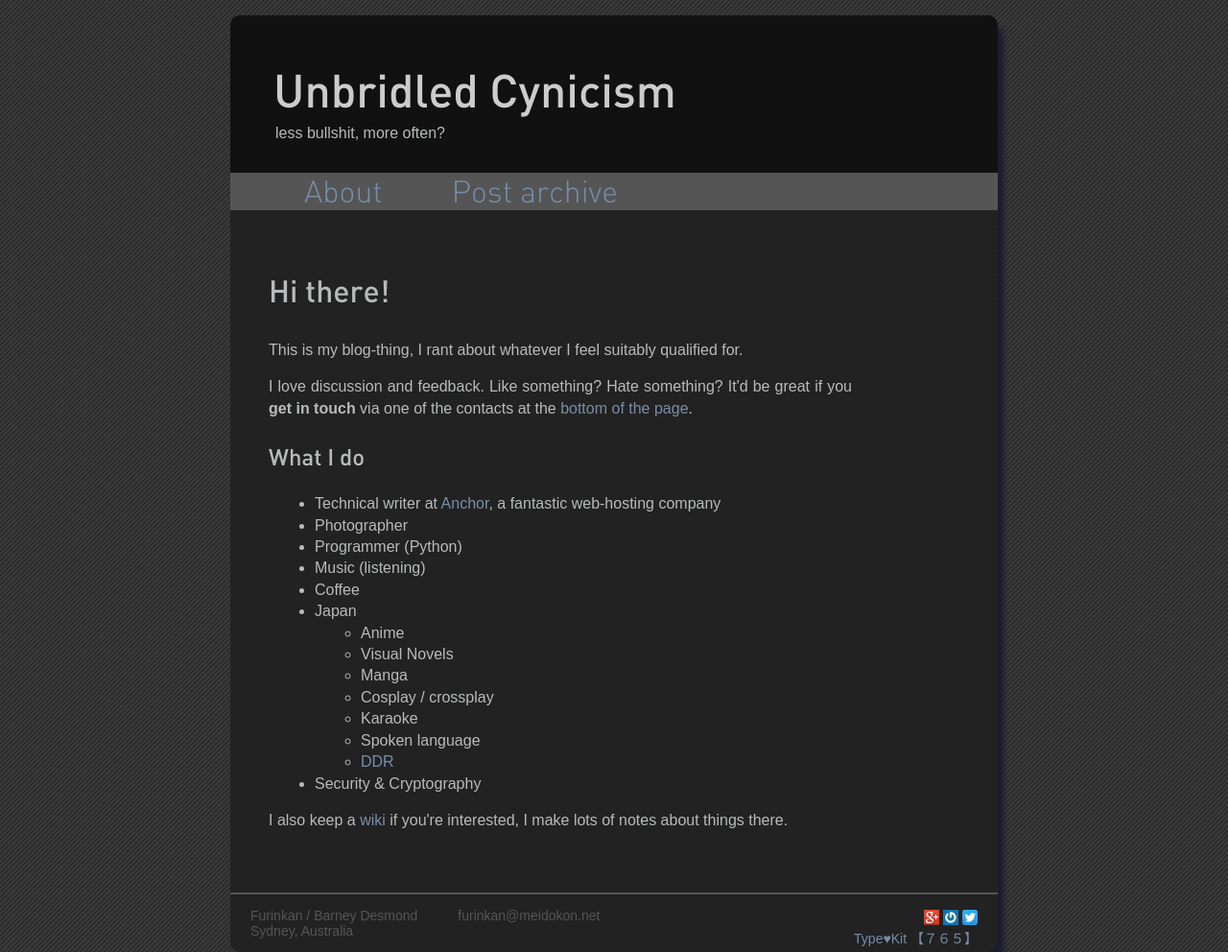
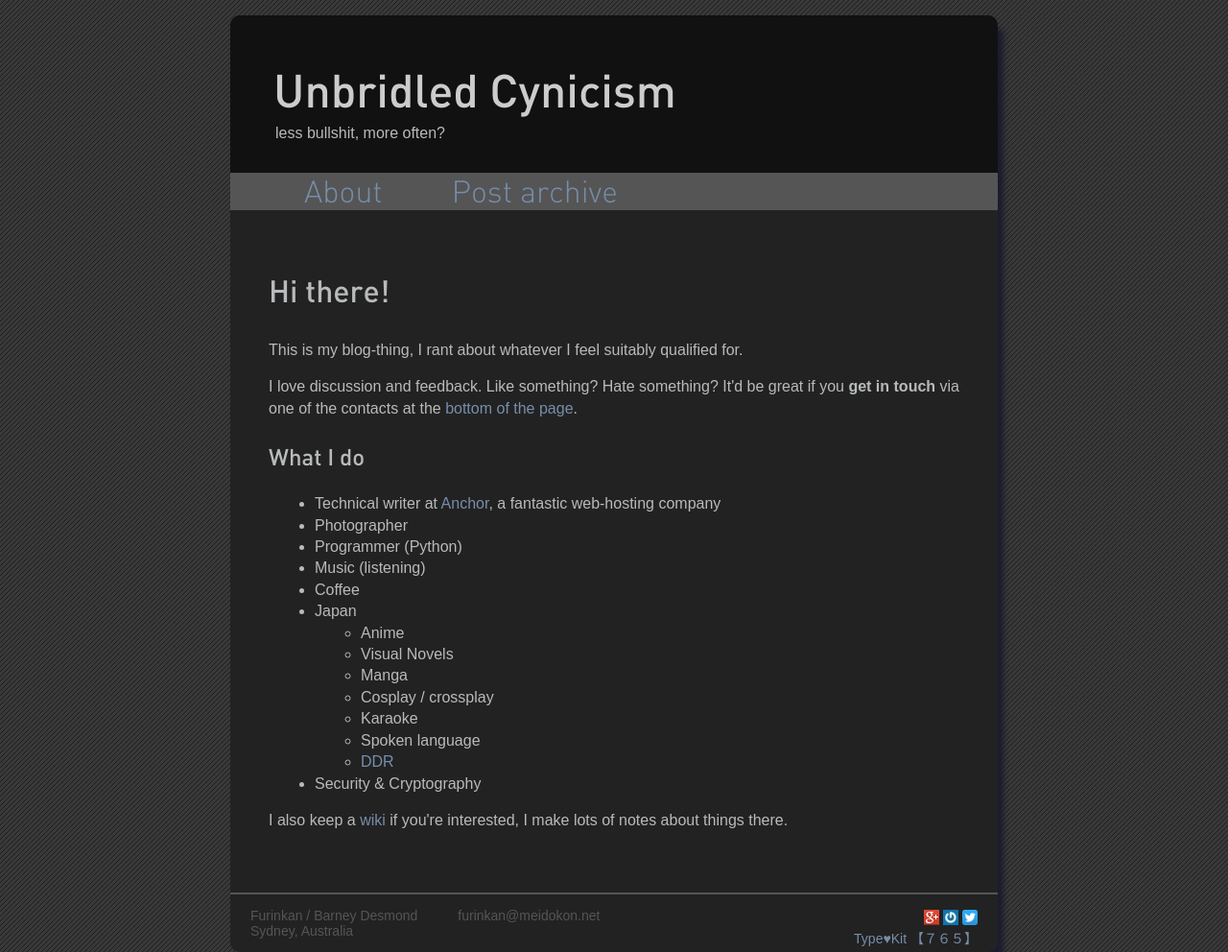
Before and after one commit to barneydesmond/blog, a Jekyll site: the page built from about.html, in a window 1280 px wide. Shown: the whole page at 96% size. Built offline with Jekyll 4.4.1, drawn with Linux system fonts in a browser that asks for light colours; Markdown is read by kramdown in place of the engine named in the settings.

Commit message:
Body text to be wider
Former-commit-id: c2f15411e8ba120437cd3f62120cb257d903b32f

```diff
--- a/css/screen.css
+++ b/css/screen.css
@@ -218,7 +218,7 @@ ul.posts span {
   margin-top: 2em;
   margin-left: 2.5em;
   margin-bottom: 3em;
-  width: 38em;
+  width: 45em;
   float: left;
   display: inline;
 }
```
